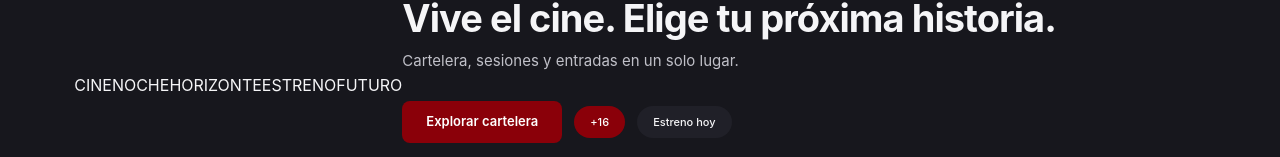
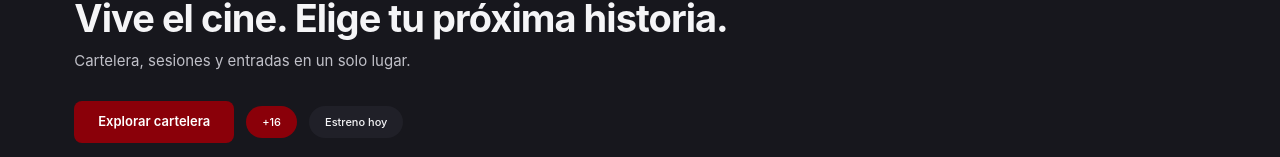
Before and after one commit to mbarcos/CineTown, an Angular app in the folder cinetown-frontend/: page / in a window 1280 px wide. Shown: the part 143-300 px from the top of the page. Built offline with nearby package versions, Linux system fonts and the light colour scheme; no server answers.

Commit message:
refactorizado html

```diff
--- a/cinetown-frontend/src/app/components/titular/titular.html
+++ b/cinetown-frontend/src/app/components/titular/titular.html
@@ -1,12 +1,4 @@
 <section class="hero relative isolate flex min-h-[330px] items-center overflow-hidden bg-[#17171d] px-[5.8%] py-[42px] pb-[52px] max-sm:min-h-[300px] max-sm:px-[22px] max-sm:py-[38px]">
-  <div class="hero-backdrop" aria-hidden="true">
-    <span class="poster poster-one">CINE</span>
-    <span class="poster poster-two">NOCHE</span>
-    <span class="poster poster-three">HORIZONTE</span>
-    <span class="poster poster-four">ESTRENO</span>
-    <span class="poster poster-five">FUTURO</span>
-  </div>
-  <div class="hero-shade"></div>
   <div class="relative w-full max-w-[850px]">
     <h1 class="mb-2.5 text-[clamp(27px,3vw,38px)] leading-[1.15] font-bold tracking-tight text-texto">Vive el cine. Elige tu próxima historia.</h1>
     <p class="text-[15px] text-[#c0c0c8]">Cartelera, sesiones y entradas en un solo lugar.</p>
--- a/cinetown-frontend/src/app/components/titular/titular.scss
+++ /dev/null
@@ -1,9 +0,0 @@
-/* Fondos decorativos del hero; el layout se resuelve con Tailwind. */
-.hero-backdrop { position:absolute; z-index:-2; inset:-70px -25px; display:flex; align-items:center; justify-content:space-around; gap:18px; transform:rotate(-8deg) scale(1.12); opacity:.56; filter:saturate(.8); }
-.poster { flex:1 0 170px; height:250px; display:grid; place-items:center; border:1px solid rgba(255,255,255,.1); border-radius:5px; color:rgba(255,255,255,.24); font-size:24px; font-weight:900; letter-spacing:2px; }
-.poster-one { background:linear-gradient(145deg,#263b54,#10131c); }
-.poster-two { background:linear-gradient(145deg,#713d3c,#1d1720); }
-.poster-three { background:linear-gradient(145deg,#244d4a,#101c23); }
-.poster-four { background:linear-gradient(145deg,#56344e,#211520); }
-.poster-five { background:linear-gradient(145deg,#3b466d,#141925); }
-.hero-shade { position:absolute; z-index:-1; inset:0; background:linear-gradient(90deg,rgba(8,8,12,.92) 0%,rgba(8,8,12,.67) 48%,rgba(8,8,12,.55) 100%),linear-gradient(0deg,#0b0b0f 0%,transparent 55%,rgba(0,0,0,.12) 100%); }
```
